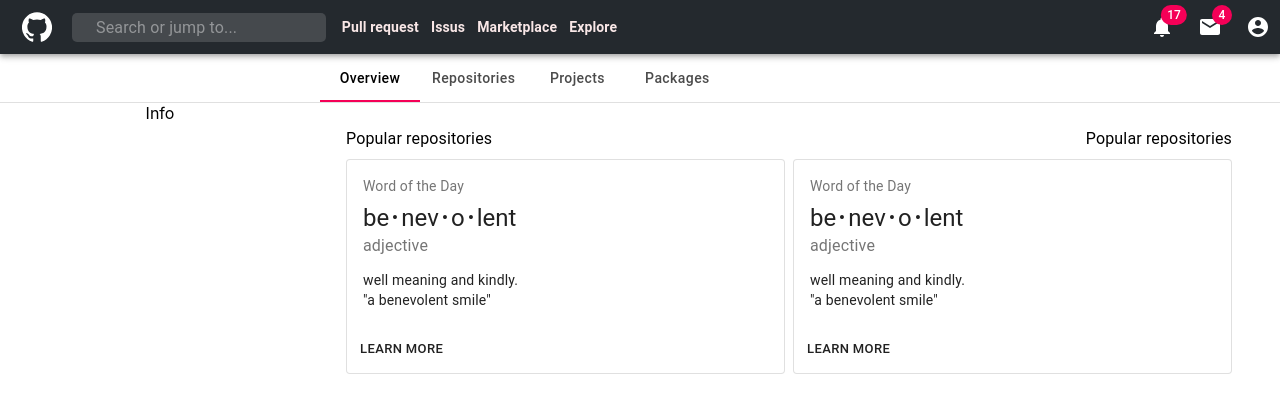
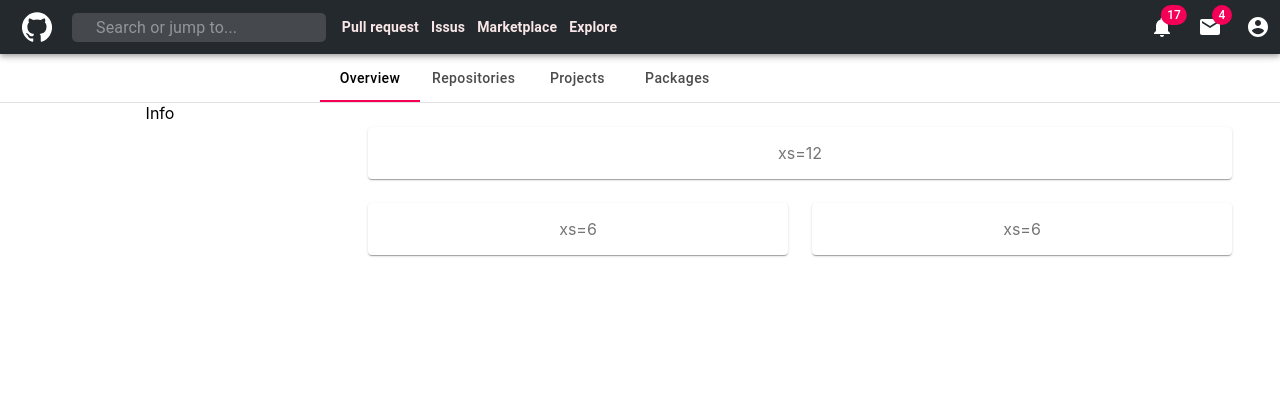
Before and after one commit to elvishuges/github-clone-reactjs, a React (Create React App) app: page / in a window 1280 px wide. Shown: the top 412 px of the page. Built offline with nearby package versions, Linux system fonts and the light colour scheme.

Commit message:
fix erro div inside p tag

```diff
--- a/src/App.js
+++ b/src/App.js
@@ -29,7 +29,6 @@ function App() {
            <Divider/>
             Info
         </Grid>
-
         <Grid item sm={9} xs={12}>
           <Tab></Tab>
         </Grid>
--- a/src/pages/Tab/index.js
+++ b/src/pages/Tab/index.js
@@ -1,6 +1,5 @@
 import React from 'react';
 import { makeStyles } from '@material-ui/core/styles';
-import Paper from '@material-ui/core/Paper';
 import Tabs from '@material-ui/core/Tabs';
 import Tab from '@material-ui/core/Tab';
 import Divider from '@material-ui/core/Divider';
@@ -23,7 +22,7 @@ function TabPanel(props) {
         >
             {value === index && (
                 <Box p={3}>
-                    <Typography>{children}</Typography>
+                    <div>{children}</div>
                 </Box>
             )}
         </div>
@@ -31,7 +30,6 @@ function TabPanel(props) {
 }
 
 TabPanel.propTypes = {
-    children: PropTypes.node,
     index: PropTypes.any.isRequired,
     value: PropTypes.any.isRequired,
 };
@@ -43,10 +41,7 @@ function a11yProps(index) {
     };
 }
 const useStyles = makeStyles((theme) => ({
-    root: {
-        flexGrow: 1,
-        borderBottom: '2px',
-    },
+
     container:{
         textAlign:"left",
         paddingLeft:2,
@@ -67,7 +62,7 @@ export default function CenteredTabs() {
     };
 
     return (
-        < div className={classes.root}>
+        <div>
             <Tabs
                 value={value}
                 onChange={handleChange}
@@ -79,15 +74,18 @@ export default function CenteredTabs() {
                 <Tab className={classes.tab} label="Packages"   {...a11yProps(3)} />
             </Tabs>
             <Divider />
-            <TabPanel value={value} index={0}>
-                <Overview/>
+            <TabPanel component={'div'} value={value} index={0} >
+                <Overview />
             </TabPanel>
             <TabPanel value={value} index={1}>
-                Overview
+                2
             </TabPanel>
             <TabPanel value={value} index={2}>
-                Item Three
+                3
             </TabPanel>
-        </ div>
+            <TabPanel value={value} index={3}>
+                4
+            </TabPanel>
+        </div>
     );
 }
--- a/src/pages/TabContent/Overview/components/CardRepository/index.js
+++ b/src/pages/TabContent/Overview/components/CardRepository/index.js
@@ -1,52 +1,46 @@
 import React from 'react';
 import { makeStyles } from '@material-ui/core/styles';
 import Card from '@material-ui/core/Card';
-import CardActions from '@material-ui/core/CardActions';
 import CardContent from '@material-ui/core/CardContent';
-import Button from '@material-ui/core/Button';
 import Typography from '@material-ui/core/Typography';
 
 const useStyles = makeStyles({
-  root: {
+
+  card: {
+    paddingBottom:1
   },
-  bullet: {
-    display: 'inline-block',
-    margin: '0 2px',
-    transform: 'scale(0.8)',
+  cardContent:{
+    paddingBottom:0
   },
   title: {
     fontSize: 14,
+    color:'#0366d6',
+    fontWeight: "bold"
   },
   pos: {
-    marginBottom: 12,
+    marginBottom: 16,
+    marginTop:10,
+    fontSize: 12,
   },
+
 });
 
 export default function CardRepository() {
   const classes = useStyles();
-  const bull = <span className={classes.bullet}>•</span>;
 
   return (
-    <Card className={classes.root} variant="outlined">
+    <Card className={classes.card} variant="outlined">
       <CardContent>
-        <Typography className={classes.title} color="textSecondary" gutterBottom>
-          Word of the Day
-        </Typography>
-        <Typography variant="h5" component="h2">
-          be{bull}nev{bull}o{bull}lent
+        <Typography className={classes.title} ogutterBottom>
+        React js
         </Typography>
         <Typography className={classes.pos} color="textSecondary">
-          adjective
+        sualizar e comentar sobre determinado produto.
         </Typography>
-        <Typography variant="body2" component="p">
-          well meaning and kindly.
-          <br />
-          {'"a benevolent smile"'}
+        <Typography className={classes.language} color="textSecondary">
+          oii
         </Typography>
       </CardContent>
-      <CardActions>
-        <Button size="small">Learn More</Button>
-      </CardActions>
     </Card>
   );
 }
--- a/src/pages/TabContent/Overview/index.js
+++ b/src/pages/TabContent/Overview/index.js
@@ -1,45 +1,36 @@
 import React from 'react';
 import { makeStyles } from '@material-ui/core/styles';
+import Grid from '@material-ui/core/Grid';
+import Container from '@material-ui/core/Container';
+import Paper from '@material-ui/core/Paper';
 import Typography from '@material-ui/core/Typography';
-import Paper from '@material-ui/core/Paper';
-import Divider from '@material-ui/core/Divider';
-import Grid from '@material-ui/core/Grid';
-import { Container } from '@material-ui/core';
-
-import CardRepository from './components/CardRepository'
 
 const useStyles = makeStyles((theme) => ({
-  container: {
-    textAlign: "left",
-    paddingLeft: 2,
+  root: {
+    flexGrow: 1,
   },
   paper: {
-    padding: theme.spacing(1),
+    padding: theme.spacing(2),
     textAlign: 'center',
     color: theme.palette.text.secondary,
-    whiteSpace: 'nowrap',
-    marginBottom: theme.spacing(1),
-  },
-  divider: {
-    margin: theme.spacing(2, 0),
   },
 }));
 
-export default function CSSGrid() {
+export default function Overview({ children }) {
+
   const classes = useStyles();
 
   return (
-      <Container className={classes.container}>
-        <Grid container spacing={1}>
+    <Container>
+      <Grid container spacing={3}>
         <Grid item xs={12}>
-            <div style={{ float: 'left' }}>  Popular repositories</div>
-            <div style={{ float: 'right' }}> Popular repositories</div>
+          <Paper className={classes.paper}>xs=12</Paper>
         </Grid>
         <Grid item xs={6}>
-            <CardRepository />
+          <Paper className={classes.paper}>xs=6</Paper>
         </Grid>
         <Grid item xs={6}>
-            <CardRepository />
+          <Paper className={classes.paper}>xs=6</Paper>
         </Grid>
       </Grid>
     </Container>
```
Lines whose indentation alone changed are shown as unchanged.
